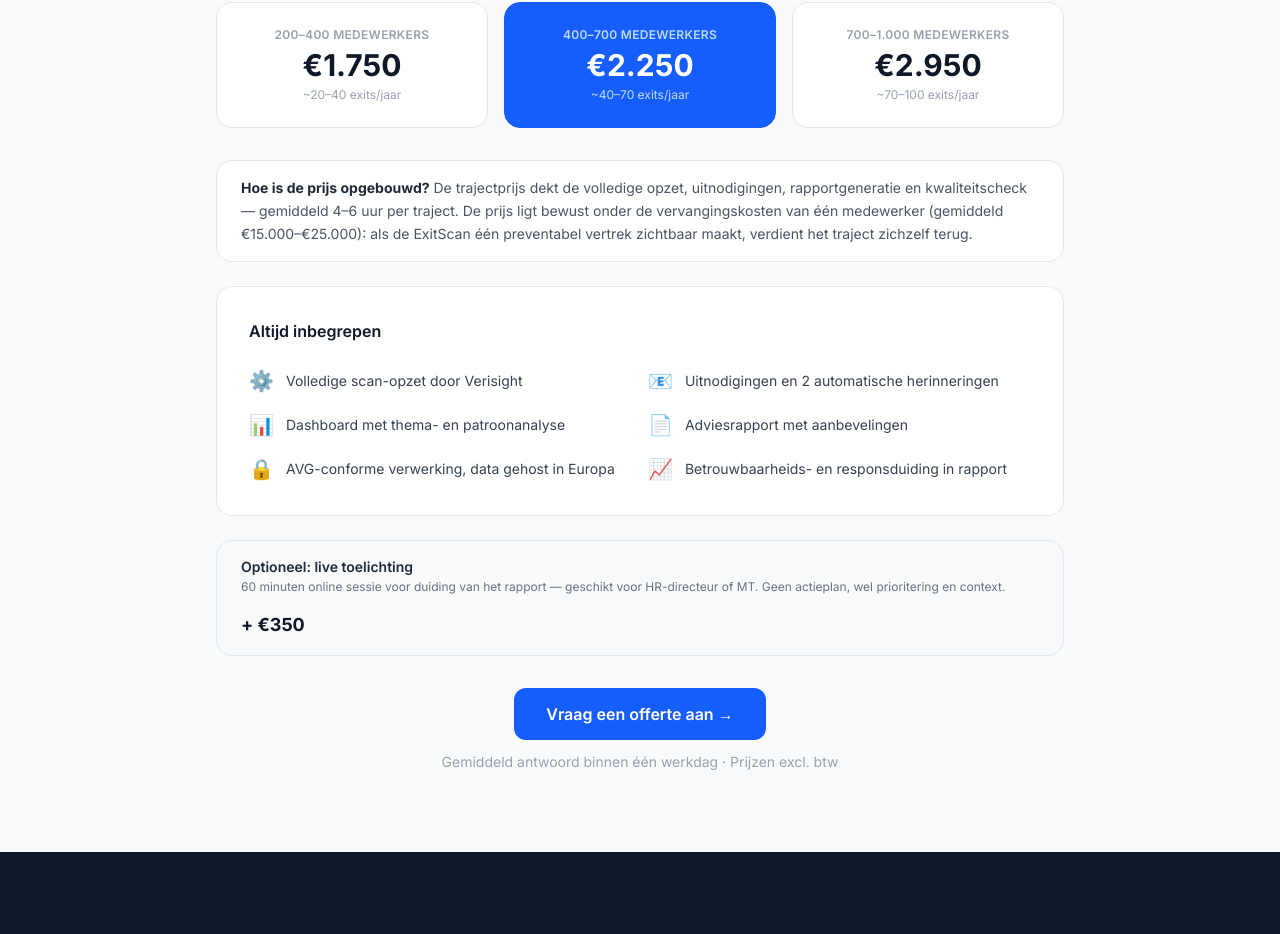
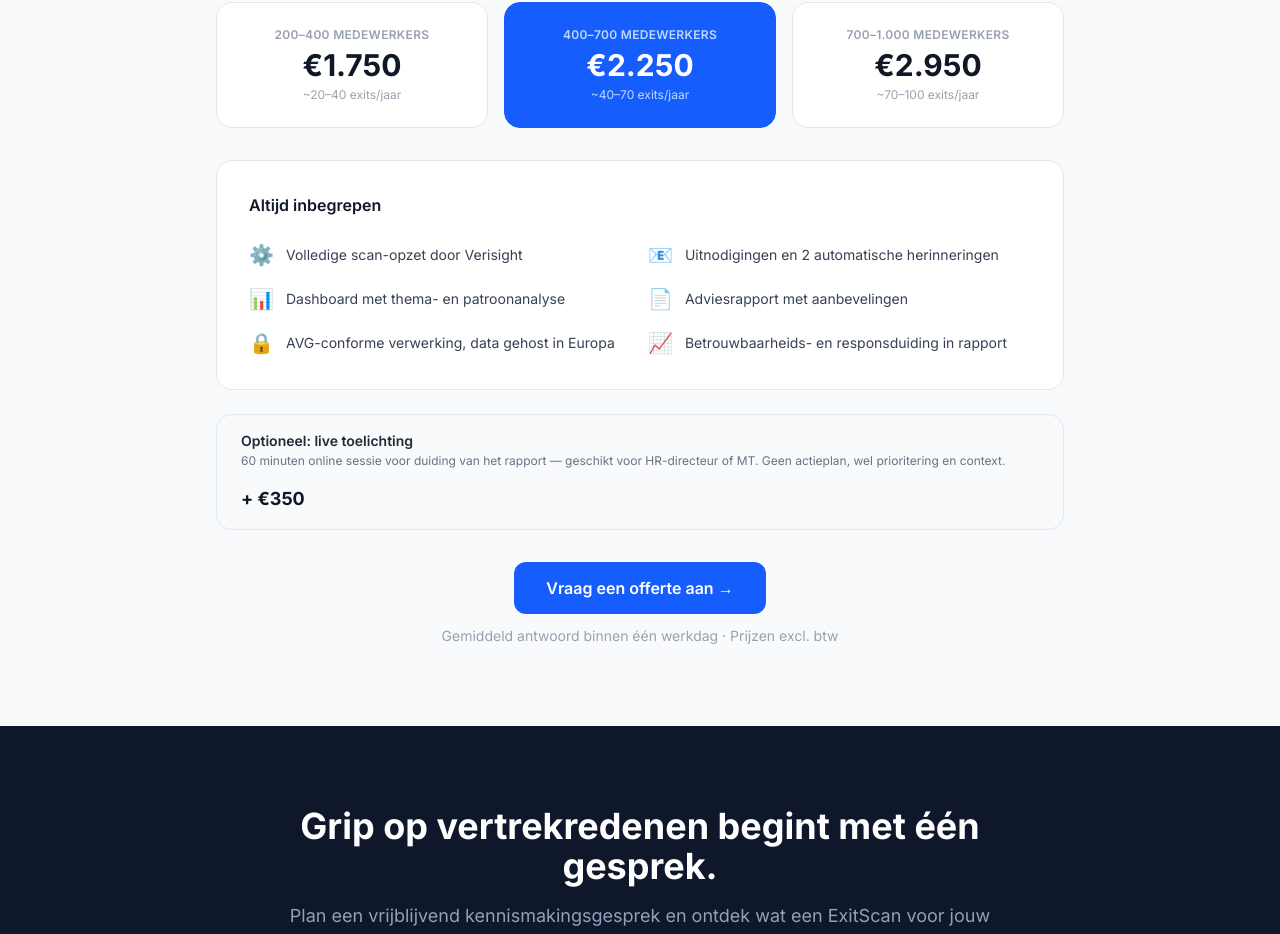
Before and after one commit to larshengel08-lang/VerisightSaaS, a Next.js app in the folder frontend/: page / in a window 1280 px wide. Shown: the part 3802-4736 px from the top of the page. Built offline with nearby package versions, Linux system fonts and the light colour scheme.

Commit message:
Remove prijsonderbouwing uit tarieven-sectie

```diff
--- a/frontend/app/page.tsx
+++ b/frontend/app/page.tsx
@@ -350,15 +350,6 @@ export default function LandingPage() {
             ))}
           </div>
 
-          {/* Prijsonderbouwing */}
-          <div className="bg-white border border-gray-200 rounded-2xl px-6 py-4 mb-6 text-sm text-gray-600 leading-relaxed">
-            <strong className="text-gray-800">Hoe is de prijs opgebouwd?</strong>{' '}
-            De trajectprijs dekt de volledige opzet, uitnodigingen, rapportgeneratie en kwaliteitscheck —
-            gemiddeld 4–6 uur per traject. De prijs ligt bewust onder de vervangingskosten van één medewerker
-            (gemiddeld €15.000–€25.000): als de ExitScan één preventabel vertrek zichtbaar maakt, verdient
-            het traject zichzelf terug.
-          </div>
-
           {/* Wat zit erin */}
           <div className="bg-white rounded-2xl border border-gray-200 p-8 mb-6">
             <h3 className="text-base font-semibold text-gray-900 mb-6">Altijd inbegrepen</h3>
```
